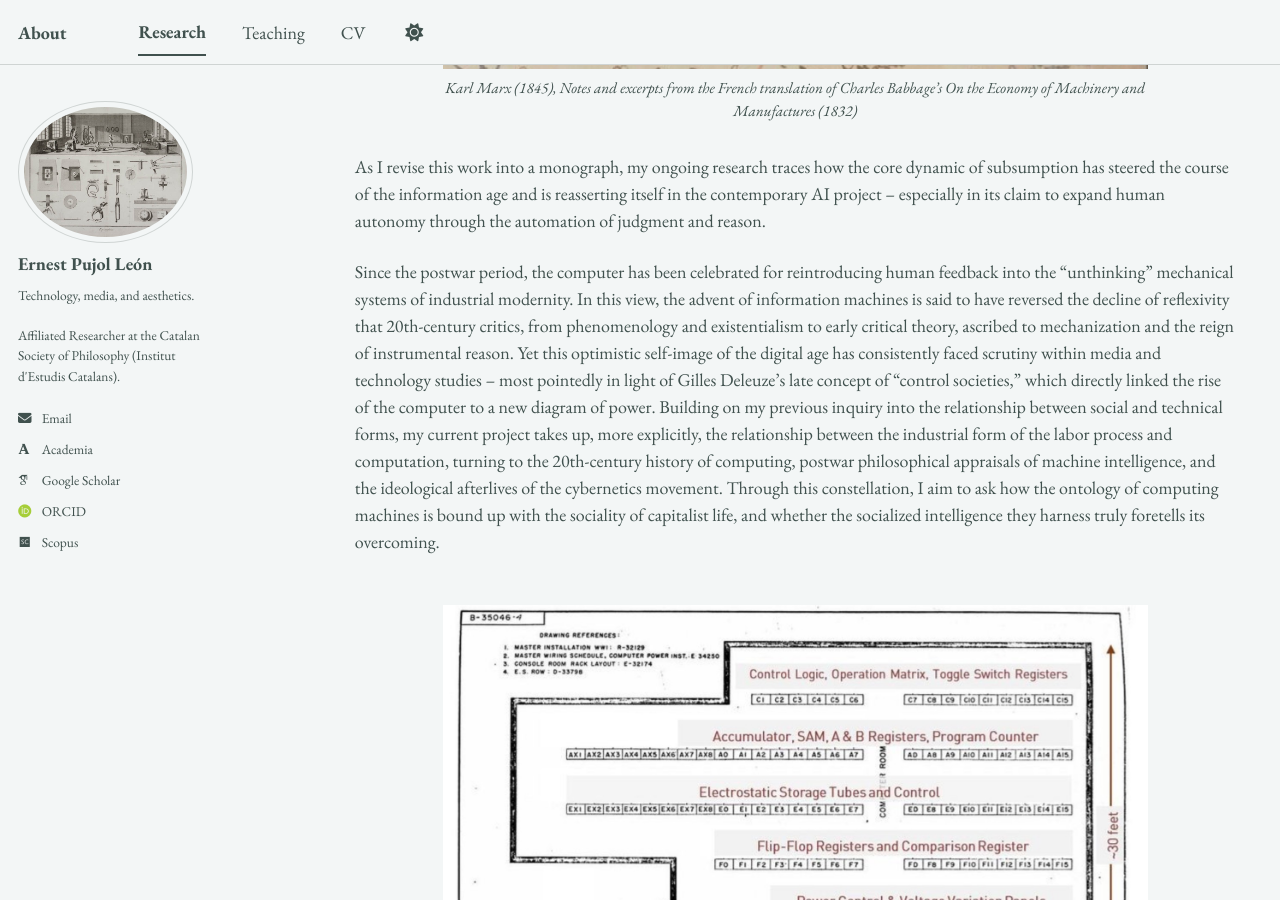
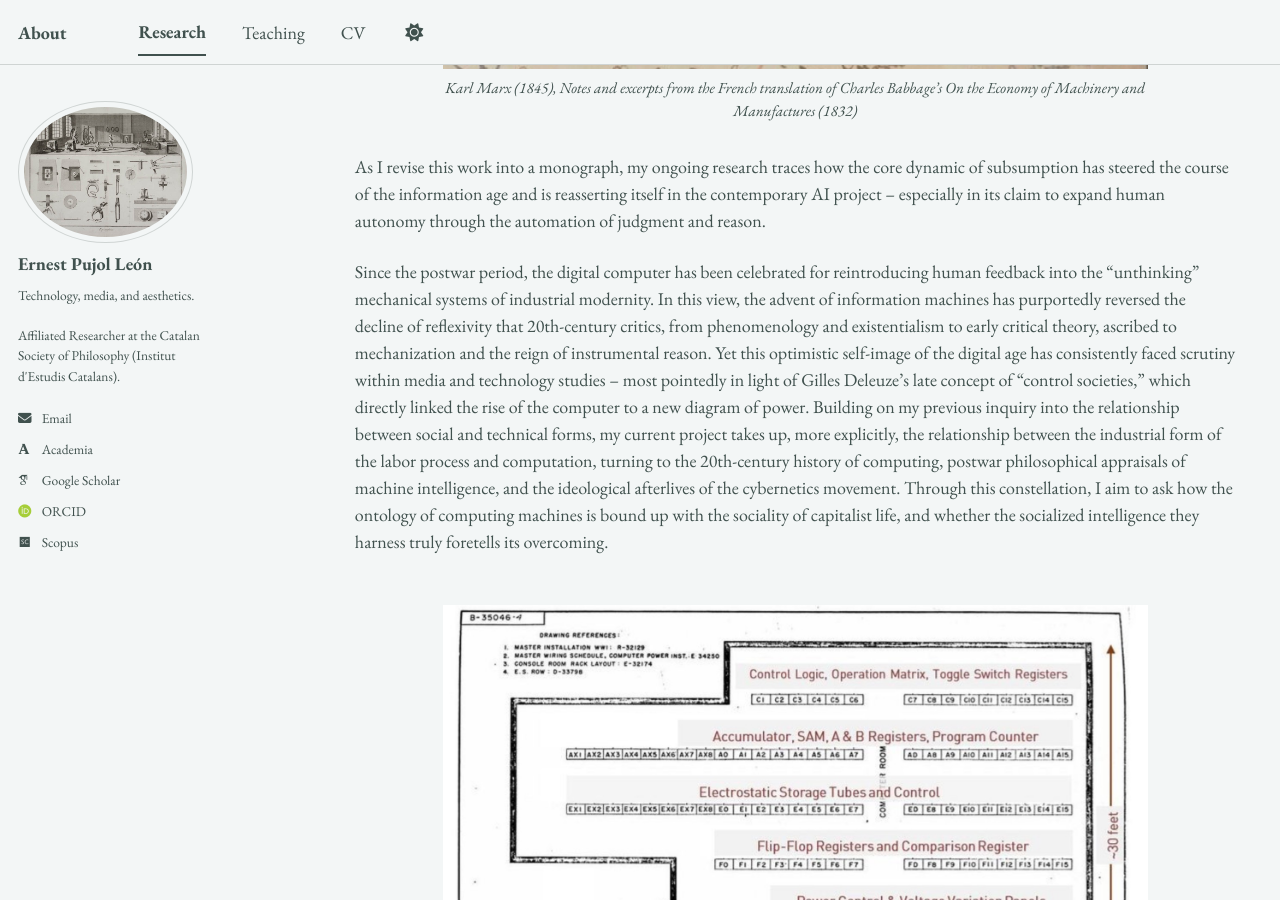
Before and after one commit to epujol90/epujol90.github.io, a Jekyll site: the page built from _pages/research.md, in a window 1280 px wide and 900 px high, scrolled down 1560 px. Built offline with Jekyll 4.4.1, drawn with Linux system fonts in a browser that asks for light colours; some web fonts are replaced; a script bundle is joined from its source files by our own code; library files that are not in the unit come from our copies.

Commit message:
Update research.md

```diff
--- a/_pages/research.md
+++ b/_pages/research.md
@@ -27,7 +27,7 @@ My doctoral work centered on the _longue durée_ of industrial modernity and wha
 
 As I revise this work into a monograph, my ongoing research traces how the core dynamic of subsumption has steered the course of the information age and is reasserting itself in the contemporary AI project -- especially in its claim to expand human autonomy through the automation of judgment and reason.
 
-Since the postwar period, the computer has been celebrated for reintroducing human feedback into the "unthinking" mechanical systems of industrial modernity. In this view, the advent of information machines is said to have reversed the decline of reflexivity that 20th-century critics, from phenomenology and existentialism to early critical theory, ascribed to mechanization and the reign of instrumental reason. Yet this optimistic self-image of the digital age has consistently faced scrutiny within media and technology studies -- most pointedly in light of Gilles Deleuze's late concept of “control societies," which directly linked the rise of the computer to a new diagram of power. Building on my previous inquiry into the relationship between social and technical forms, my current project takes up, more explicitly, the relationship between the industrial form of the labor process and computation, turning to the 20th-century history of computing, postwar philosophical appraisals of machine intelligence, and the ideological afterlives of the cybernetics movement. Through this constellation, I aim to ask how the ontology of computing machines is bound up with the sociality of capitalist life, and whether the socialized intelligence they harness truly foretells its overcoming.
+Since the postwar period, the digital computer has been celebrated for reintroducing human feedback into the "unthinking" mechanical systems of industrial modernity. In this view, the advent of information machines has purportedly reversed the decline of reflexivity that 20th-century critics, from phenomenology and existentialism to early critical theory, ascribed to mechanization and the reign of instrumental reason. Yet this optimistic self-image of the digital age has consistently faced scrutiny within media and technology studies -- most pointedly in light of Gilles Deleuze's late concept of “control societies," which directly linked the rise of the computer to a new diagram of power. Building on my previous inquiry into the relationship between social and technical forms, my current project takes up, more explicitly, the relationship between the industrial form of the labor process and computation, turning to the 20th-century history of computing, postwar philosophical appraisals of machine intelligence, and the ideological afterlives of the cybernetics movement. Through this constellation, I aim to ask how the ontology of computing machines is bound up with the sociality of capitalist life, and whether the socialized intelligence they harness truly foretells its overcoming.
 <br>
 <br>
 
```
